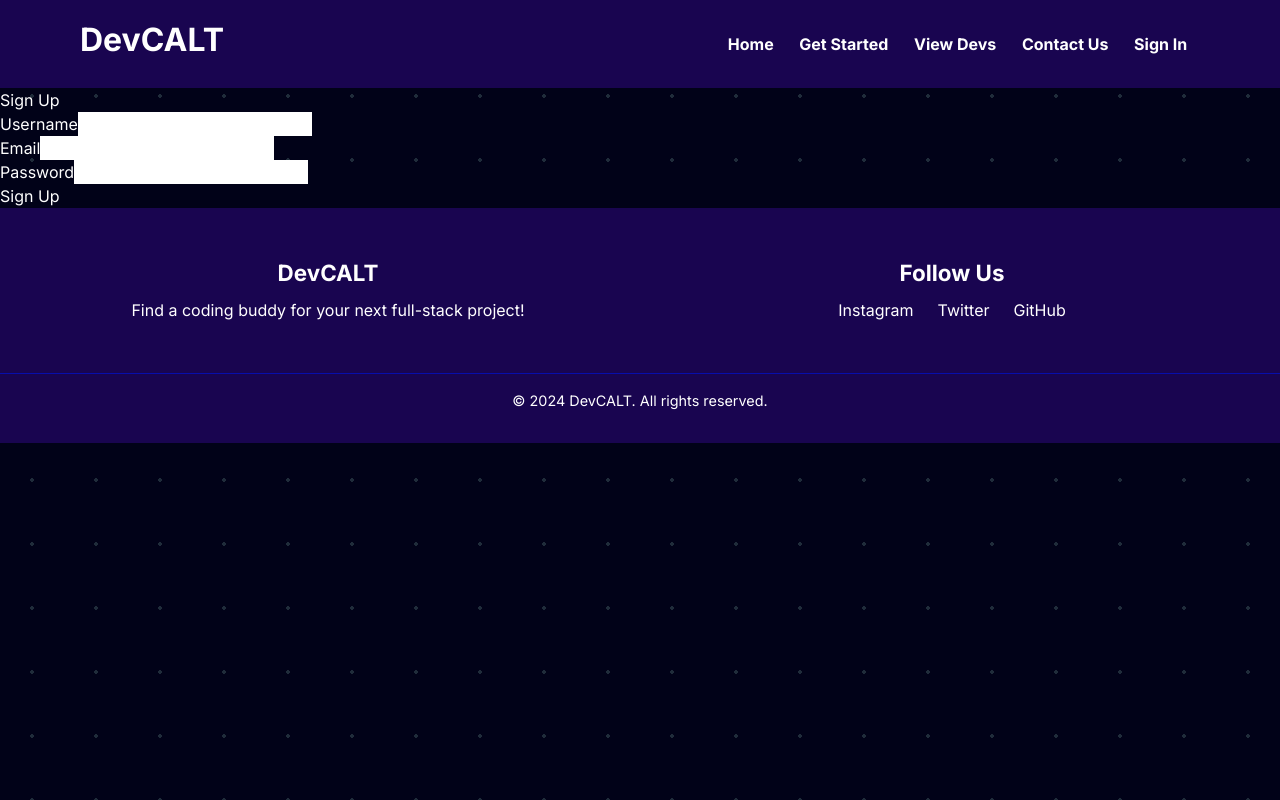
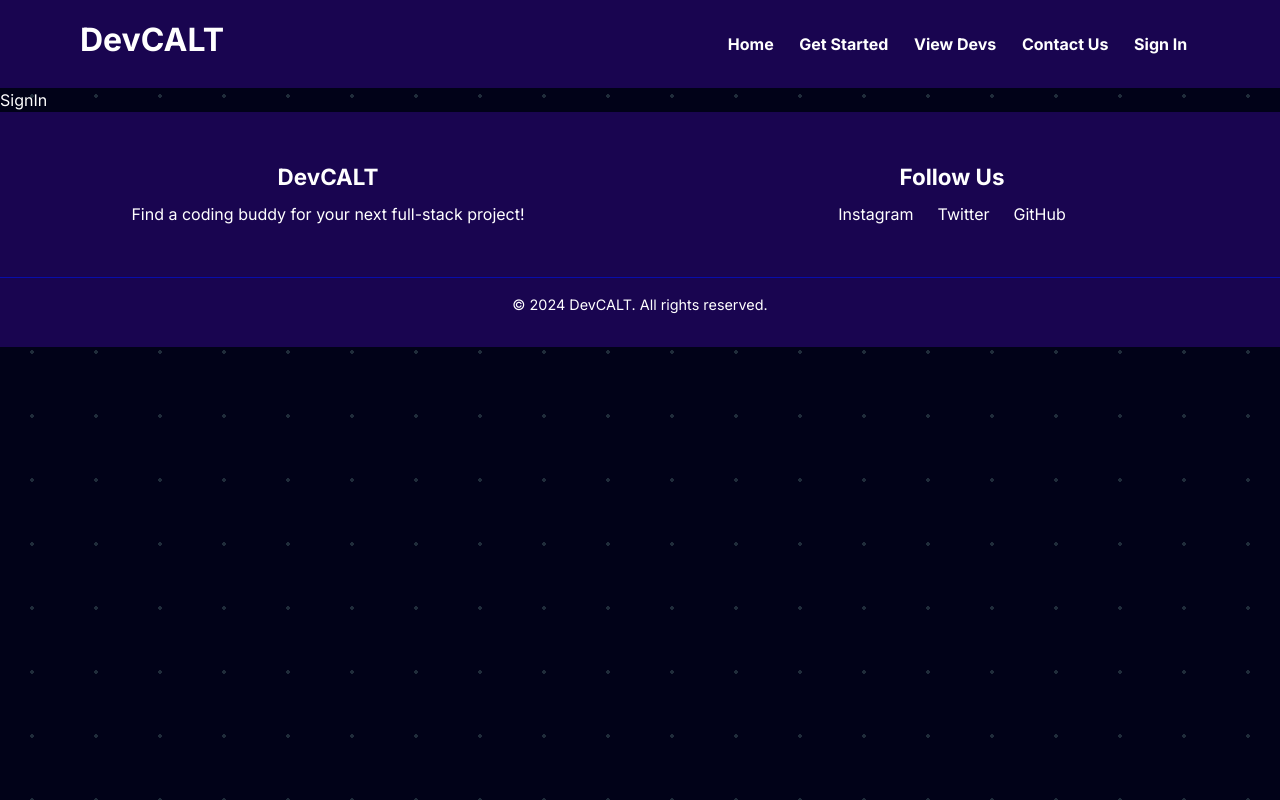
Before and after one commit to Saran-pariyar/DevCALT, a Next.js app: page /sign-in in a window 1280 px wide. Built offline with nearby package versions, Linux system fonts and the light colour scheme.

Commit message:
vercel deployment error fix

```diff
--- a/app/sign-in/page.tsx
+++ b/app/sign-in/page.tsx
@@ -1,60 +1,9 @@
-import React, { useState } from 'react';
+import React from 'react'
 
-const SignUp = () => {
-  const [formData, setFormData] = useState({
-    username: '',
-    email: '',
-    password: '',
-  });
+const SignIn = () => {
+  return (
+    <div>SignIn</div>
+  )
+}
 
-  const handleChange = (e) => {
-    setFormData({ ...formData, [e.target.name]: e.target.value });
-  };
-
-  const handleSubmit = (e) => {
-    e.preventDefault();
-    // Handle form submission here, like sending data to backend
-    console.log('Form Data:', formData);
-  };
-
-  return (
-    <div>
-      <h2>Sign Up</h2>
-      <form onSubmit={handleSubmit}>
-        <div>
-          <label>Username</label>
-          <input
-            type="text"
-            name="username"
-            value={formData.username}
-            onChange={handleChange}
-            required
-          />
-        </div>
-        <div>
-          <label>Email</label>
-          <input
-            type="email"
-            name="email"
-            value={formData.email}
-            onChange={handleChange}
-            required
-          />
-        </div>
-        <div>
-          <label>Password</label>
-          <input
-            type="password"
-            name="password"
-            value={formData.password}
-            onChange={handleChange}
-            required
-          />
-        </div>
-        <button type="submit">Sign Up</button>
-      </form>
-    </div>
-  );
-};
-
-export default SignUp;
+export default SignIn
```
